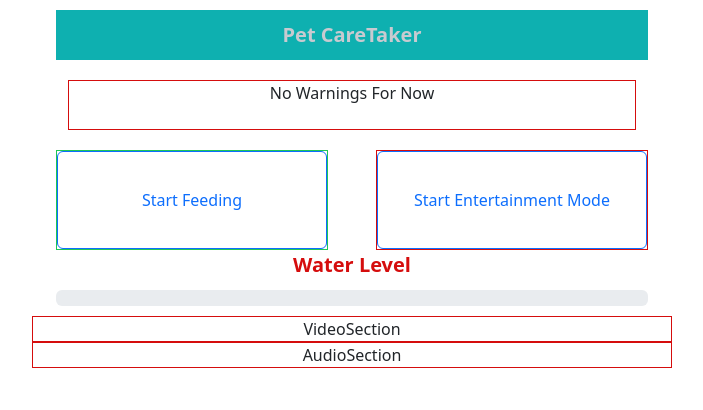
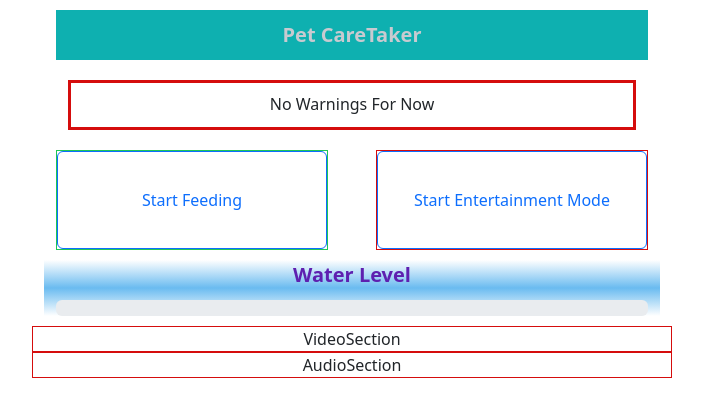
Before and after one commit to Projects-ByKalhara/project-duma, a React (Create React App) app: page / in a window 1280 px wide. Shown: the top 410 px of the page, without its empty margins (288-991 px from the left). Built offline with nearby package versions, Linux system fonts and the light colour scheme; no server answers; the database is empty.

Commit message:
warning and water sections 1.0
warning alert in center and color gradient  in water sac

```diff
--- a/src/components/WarningSection/WarningSection.css
+++ b/src/components/WarningSection/WarningSection.css
@@ -5,6 +5,10 @@
     align-items: center;
     margin-top: 20px;
     margin-bottom: 20px;
-    border: #d50d0d solid 1px;
+    border: #d50d0d solid 3px;
     height: 50px;
 }
+ .warning-msg{
+   margin-top: 9px;
+
+ }
--- a/src/components/WarningSection/WarningSection.js
+++ b/src/components/WarningSection/WarningSection.js
@@ -6,7 +6,7 @@ import './WarningSection.css'
 function WarningSection() {
   return (
     <Container>
-        <div className="w-outer" >No Warnings For Now</div>
+        <div className="w-outer" ><p className='warning-msg'> No Warnings For Now</p></div>
     </Container>
   )
 }
--- a/src/components/WaterSection/WaterSection.css
+++ b/src/components/WaterSection/WaterSection.css
@@ -1,8 +1,16 @@
+
+.w-main{
+    background-image: linear-gradient(180deg,rgb(255, 255, 255), rgb(106, 187, 240), rgb(255, 255, 255));
+}
+
+
 .w-title{
     font-size: 20px;
     font-weight: bold;
-    color: #d50d0d;
+    color: #5e20b0;
     margin-bottom: 10px;
+    margin-top: 10px;
+
 }
 
 .w-indicator{
@@ -10,4 +18,5 @@
     font-weight: bold;
     color: #d50d0d;
     margin-bottom: 10px;
+
 }
--- a/src/components/WaterSection/WaterSection.js
+++ b/src/components/WaterSection/WaterSection.js
@@ -20,7 +20,7 @@ function WaterSection() {
 
 
     return (
-        <Container>
+        <Container className='w-main'>
             <div className="w-title">
                 Water Level
             </div>
```
